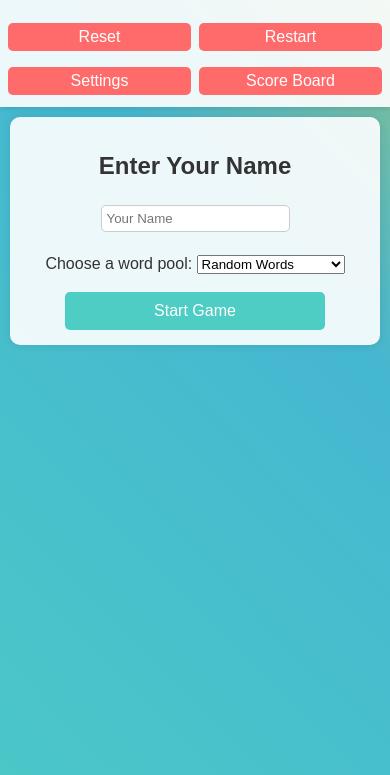
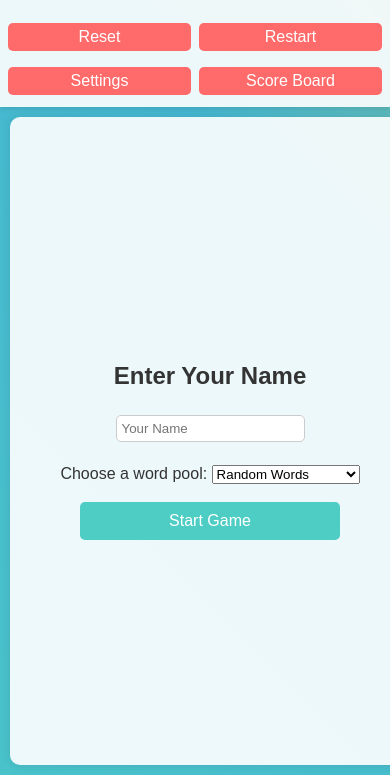
Before and after one commit to mazouchi/word-match-masters, a plain HTML site: page index.html in a window 390 px wide. Shown: the part 69-844 px from the top of the page. Drawn offline with Linux system fonts and the light colour scheme.

Commit message:
Fix viewport and layout issues for proper screen fitting on game transition

```diff
--- a/index.html
+++ b/index.html
@@ -2,12 +2,12 @@
 <html lang="en">
 <head>
     <meta charset="UTF-8">
-    <meta name="viewport" content="width=device-width, initial-scale=1.0">
+    <meta name="viewport" content="width=device-width, initial-scale=1.0, viewport-fit=cover">
     <title>Word Match Masters</title>
     <link rel="stylesheet" href="styles.css">
 
     <!-- Inline manifest to prevent server dependency -->
-    <link rel="manifest" href="data:application/manifest+json,{%22name%22:%22Word%20Match%20Masters!%22,%22short_name%22:%22WMM%22,%22start_url%22:%22index2.html%22,%22display%22:%22standalone%22,%22background_color%22:%22%23ffffff%22,%22theme_color%22:%22%23000000%22,%22icons%22:[{%22src%22:%22icon.png%22,%22sizes%22:%22192x192%22,%22type%22:%22image/png%22}]}">
+    <link rel="manifest" href="data:application/manifest+json,{%22name%22:%22Word%20Match%20Masters!%22,%22short_name%22:%22WMM%22,%22start_url%22:%22index.html%22,%22display%22:%22standalone%22,%22background_color%22:%22%23ffffff%22,%22theme_color%22:%22%23000000%22,%22icons%22:[{%22src%22:%22icon.png%22,%22sizes%22:%22192x192%22,%22type%22:%22image/png%22}]}">
 
     <meta name="apple-mobile-web-app-capable" content="yes">
     <meta name="apple-mobile-web-app-status-bar-style" content="black">
--- a/styles.css
+++ b/styles.css
@@ -6,6 +6,10 @@ body {
     margin: 0;
     padding: 0;
     color: #333;
+    min-height: 100vh;
+    min-height: 100dvh; /* Dynamic viewport height for mobile */
+    display: flex;
+    flex-direction: column;
 }
 
 @keyframes gradientShift {
@@ -42,10 +46,28 @@ main {
     background-color: rgba(255, 255, 255, 0.9);
     border-radius: 10px;
     box-shadow: 0 0 10px rgba(0,0,0,0.1);
+    flex: 1;
+    display: flex;
+    flex-direction: column;
+    justify-content: center;
+    min-height: 0; /* Allow flex shrinking */
 }
 
 section {
     text-align: center;
+    display: flex;
+    flex-direction: column;
+    justify-content: center;
+    min-height: 0; /* Allow flex shrinking */
+    width: 100%;
+    opacity: 0;
+    transform: translateY(20px);
+    transition: opacity 0.3s ease, transform 0.3s ease;
+}
+
+section[style*="display: block"] {
+    opacity: 1;
+    transform: translateY(0);
 }
 
 .gameHeader {
@@ -87,6 +109,8 @@ section {
     grid-template-columns: repeat(auto-fit, minmax(120px, 1fr));
     gap: 12px;
     margin: 20px 0;
+    justify-items: center;
+    align-items: start;
 }
 
 .tile {
@@ -174,9 +198,16 @@ input[type="text"], input[type="number"] {
 }
 
 @media (max-width: 600px) {
+    body {
+        min-height: 100vh;
+        min-height: 100dvh;
+    }
+
     main {
         margin: 10px;
         padding: 15px;
+        max-width: none;
+        width: calc(100vw - 20px);
     }
 
     header {
@@ -210,4 +241,9 @@ input[type="text"], input[type="number"] {
         min-height: 90px;
         font-size: 16px;
     }
+
+    #tiles {
+        grid-template-columns: repeat(auto-fit, minmax(100px, 1fr));
+        gap: 8px;
+    }
 }
```
